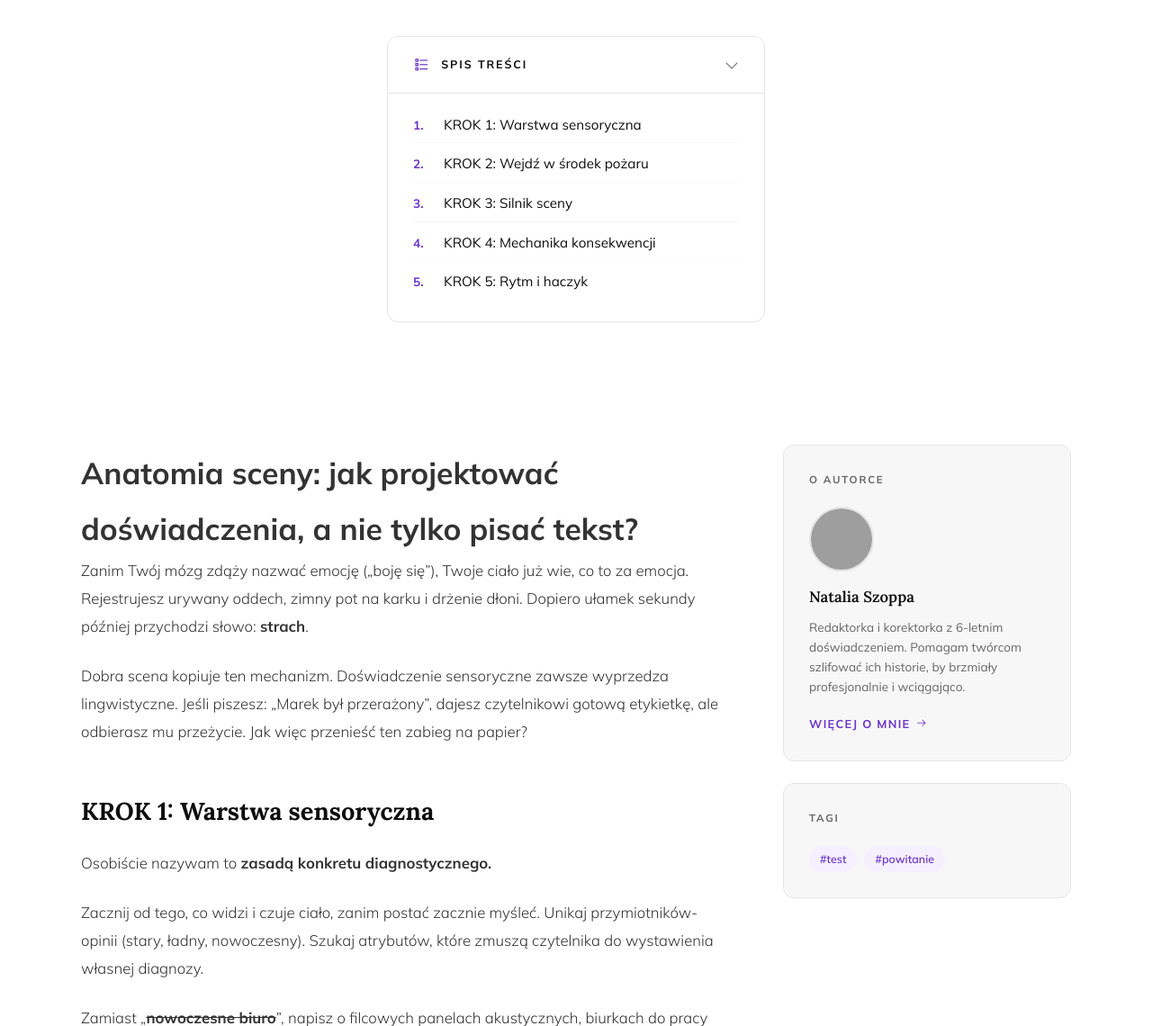
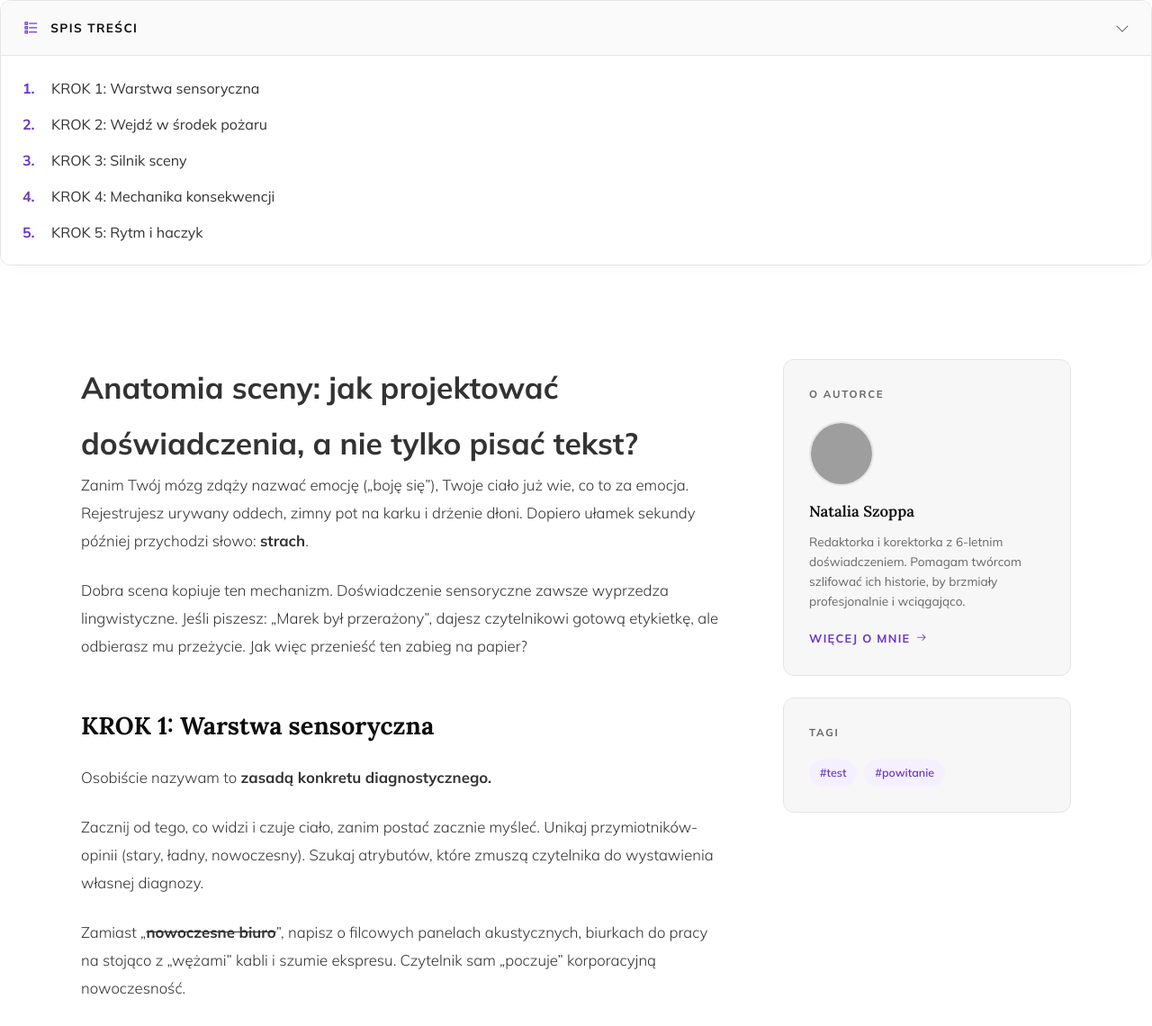
Before and after one commit to Bonnie00726/nataliaszoppa, a Jekyll site: the page built from _posts/2026-04-12-test.md, in a window 1280 px wide and 1400 px high, scrolled down 625 px. Shown: the part 260-1400 px from the top of the window at 90% size. Built offline with Jekyll 4.4.1, drawn with Linux system fonts in a browser that asks for light colours; grey boxes are pictures that could not be loaded.

Commit message:
Update head.html

```diff
--- a/_includes/head.html
+++ b/_includes/head.html
@@ -230,27 +230,140 @@
     .tag-cloud { display: flex; flex-wrap: wrap; gap: 8px; }
     .tag-pill { font-family: var(--sans); font-size: 0.78rem; font-weight: 600; color: var(--grad-start); background: var(--gold-pale); padding: 4px 12px; border-radius: 100px; }
 
-    /* TOC */
-    .post-toc { max-width: 500px; margin: 40px auto; padding: 0 40px 40px; }
-    .toc-box { border: 1.5px solid var(--paper-mid); border-radius: var(--radius-lg); background: var(--paper); overflow: hidden; }
-    .toc-toggle { display: flex; align-items: center; justify-content: space-between; padding: 20px 28px; cursor: pointer; user-select: none; background: var(--paper); transition: background 0.2s; }
-    .toc-toggle:hover { background: var(--paper-warm); }
-    .toc-toggle-left { display: flex; align-items: center; gap: 12px; }
-    .toc-toggle-left i { color: var(--grad-start); font-size: 1.2rem; }
-    .toc-toggle-left span { font-family: var(--sans); font-size: 0.78rem; font-weight: 700; text-transform: uppercase; letter-spacing: 0.15em; color: var(--ink); }
-    .toc-chevron { font-size: 1rem; color: var(--ink-muted); transition: transform 0.3s; }
-    .toc-box.open .toc-chevron { transform: rotate(180deg); }
-    .toc-body { max-height: 0; overflow: hidden; transition: max-height 0.4s cubic-bezier(0.22,1,0.36,1); border-top: 0 solid var(--paper-mid); }
-    .toc-box.open .toc-body { max-height: 600px; border-top-width: 1px; }
-    .toc-body ol { list-style: none; padding: 16px 28px 24px; margin: 0; display: flex; flex-direction: column; gap: 4px; counter-reset: toc-counter; }
-    .toc-body li { display: flex; align-items: baseline; gap: 14px; padding: 6px 0; counter-increment: toc-counter; border-bottom: 1px solid var(--paper-warm); }
-    .toc-body li:last-child { border-bottom: none; }
-    .toc-body li::before { content: counter(toc-counter) "."; font-family: var(--sans); font-size: 0.85rem; font-weight: 700; color: var(--grad-start); min-width: 20px; flex-shrink: 0; }
-    .toc-body li a { font-family: var(--sans); font-size: 0.95rem; color: var(--ink); text-decoration: none; transition: color 0.2s; }
-    .toc-body li a:hover { color: var(--grad-start); }
-    .toc-body li.toc-sub { padding-left: 34px; }
-    .toc-body li.toc-sub::before { content: ''; min-width: 0; }
-    .toc-body li.toc-sub a { font-size: 0.88rem; color: var(--ink-muted); }
+    /* =========================================
+       TOC - ZAKTUALIZOWANY WYGLĄD
+       ========================================= */
+    .post-toc {
+        width: 100%; /* Rozciąga się do szerokości kontenera, w którym się znajduje */
+        margin: 0 0 48px 0; /* Dodaje odstęp tylko na dole, pod spisem */
+        padding: 0;
+    }
+
+    .toc-box {
+        border: 1px solid var(--paper-mid);
+        border-radius: var(--radius-lg);
+        background: #ffffff;
+        overflow: hidden;
+        box-shadow: 0 4px 12px rgba(0,0,0,0.02); /* Delikatny cień dodający głębi */
+    }
+
+    .toc-toggle {
+        display: flex;
+        align-items: center;
+        justify-content: space-between;
+        padding: 18px 24px;
+        cursor: pointer;
+        user-select: none;
+        background: #fafafa; /* Jasnoszare tło nagłówka */
+        border-bottom: 1px solid var(--paper-mid); /* Odcięcie nagłówka od listy */
+        transition: background 0.2s;
+    }
+
+    .toc-toggle:hover {
+        background: var(--paper-warm);
+    }
+
+    .toc-toggle-left {
+        display: flex;
+        align-items: center;
+        gap: 12px;
+    }
+
+    .toc-toggle-left i {
+        color: var(--grad-start);
+        font-size: 1.2rem;
+    }
+
+    .toc-toggle-left span {
+        font-family: var(--sans);
+        font-size: 0.85rem;
+        font-weight: 700;
+        text-transform: uppercase;
+        letter-spacing: 0.1em;
+        color: var(--ink);
+    }
+
+    .toc-chevron {
+        font-size: 1rem;
+        color: var(--ink-muted);
+        transition: transform 0.3s;
+    }
+
+    .toc-box.open .toc-chevron {
+        transform: rotate(180deg);
+    }
+
+    /* Wygląd listy */
+    .toc-body {
+        max-height: 0;
+        overflow: hidden;
+        transition: max-height 0.4s cubic-bezier(0.22,1,0.36,1);
+    }
+
+    .toc-box.open .toc-body {
+        max-height: 800px;
+    }
+
+    .toc-body ol {
+        list-style: none;
+        padding: 24px;
+        margin: 0;
+        display: flex;
+        flex-direction: column;
+        gap: 16px; /* Odstępy między elementami */
+        counter-reset: toc-counter;
+        background: #ffffff;
+    }
+
+    .toc-body li {
+        display: flex;
+        align-items: flex-start;
+        gap: 12px;
+        padding: 0;
+        counter-increment: toc-counter;
+        border: none; /* Usunięte linie miedzy punktami */
+    }
+
+    .toc-body li::before {
+        content: counter(toc-counter) ".";
+        font-family: var(--sans);
+        font-size: 1rem;
+        font-weight: 700; /* Pogrubienie numerów */
+        color: var(--grad-start); /* Fioletowy kolor */
+        min-width: 20px;
+        flex-shrink: 0;
+        line-height: 1.5;
+    }
+
+    .toc-body li a {
+        font-family: var(--sans);
+        font-size: 1rem;
+        color: var(--ink-soft);
+        text-decoration: none;
+        transition: color 0.2s;
+        line-height: 1.5;
+    }
+
+    .toc-body li a:hover {
+        color: var(--grad-start);
+    }
+
+    .toc-body li.toc-sub {
+        padding-left: 32px;
+        gap: 8px;
+        margin-top: -8px;
+    }
+
+    .toc-body li.toc-sub::before {
+        content: '';
+        min-width: 0;
+        display: none;
+    }
+
+    .toc-body li.toc-sub a {
+        font-size: 0.9rem;
+        color: var(--ink-muted);
+    }
 
     /* STOPKA */
     .grad-line-footer { height: 3px; background: var(--grad); }
@@ -298,7 +411,7 @@
         .blog-container { grid-template-columns: 1fr; gap: 40px; padding: 32px 20px 56px; }
         .blog-header { padding: calc(var(--nav-h) + 32px) 20px 32px; }
         .blog-sidebar { position: static; }
-        .post-toc { padding: 0 20px 32px; }
+        .post-toc { padding: 0; }
         .about-img-caption { position: static; margin-top: 12px; max-width: 100%; }
         .reviews-grid { grid-template-columns: 1fr; }
         .steps { grid-template-columns: repeat(2, 1fr); gap: 40px; }
```
